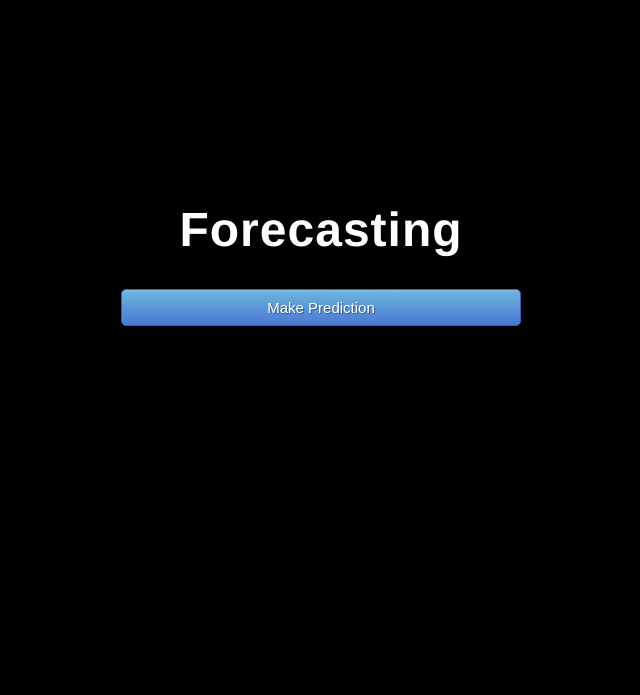
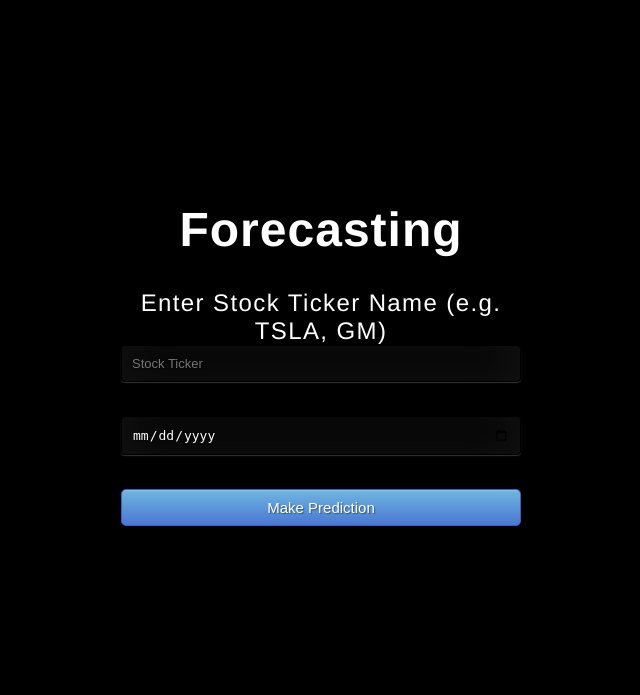
Before and after one commit to TLChilton/react-flask-app, a Flask app: page / in a window 1280 px wide. Shown: the top 695 px of the page, without its empty margins (369-1009 px from the left). Run offline with Flask 2, Linux system fonts and the light colour scheme.

Commit message:
Added stock ticker and date input

```diff
--- a/Thomas-Experiment/app.py
+++ b/Thomas-Experiment/app.py
@@ -11,7 +11,7 @@ import dataDownload as dd  # dataDownload.py file uses pytrends library
 from tensorflow import keras
 from math import floor
 from sklearn.preprocessing import MinMaxScaler
-from flask import Flask, Response, render_template
+from flask import Flask, Response, render_template, request
 from matplotlib import pyplot
 import datetime
 from pandas.tseries.holiday import USFederalHolidayCalendar
@@ -102,103 +102,114 @@ def home():
 
 @app.route("/predict", methods=["POST", "GET"])
 def predict():
-    global GTRENDS_CACHE
-    # Download stock data
-    df_GM = pdr.get_data_tiingo("GM", api_key=key)
-    df_GM.index = df_GM.index.droplevel(0)
-    df_GM.index = pd.to_datetime(df_GM.index)
-    # Get today's date and a date 280 trading days in the past
-    today = datetime.datetime.today()
-    past = (today - 281 * US_BUSINESS_DAY).to_pydatetime()
+    if request.method == 'POST':
+        global GTRENDS_CACHE
+        # Download stock data
+        stock = request.form['stock']
+        print(stock, flush=True)
+        try:
+            df_Stock = pdr.get_data_tiingo(stock, api_key=key)
+        except pdr._utils.RemoteDataError:
+            return render_template("index.html", error_text="Invalid Stock Ticker. Stock '%s' not found" %(stock))
+        df_Stock.index = df_Stock.index.droplevel(0)
+        df_Stock.index = pd.to_datetime(df_Stock.index)
+        # The stock data is timezoned, so we have to make it untimezoned
+        df_Stock.index = df_Stock.index.tz_convert(None)
+        # Get inputed date and a date 280 trading days in the past
+        today = datetime.datetime.strptime(request.form['date'], '%Y-%m-%d')
+        past = df_Stock.loc[(df_Stock.index.to_pydatetime() <= today)].index[-281]
 
-    ''' Section for Google Trends
-     We check if the Google Trends data we need is available in the cached CSV
-     Otherwise we download it'''
-    # If our date is before the cache's last date
-    if GTRENDS_CACHE.iloc[-1:].index.to_pydatetime()[0] >= today:
-        # If our date is before the cache's first date
-        if today < GTRENDS_CACHE.iloc[0].index.to_pydatetime()[0]:
-            download = downloadTrends(past, GTRENDS_CACHE.iloc[0].index.to_pydatetime()[0])
+        ''' Section for Google Trends
+        We check if the Google Trends data we need is available in the cached CSV
+        Otherwise we download it'''
+        # If our date is before the cache's last date
+        if GTRENDS_CACHE.index[-1:] >= today:
+            # If our date is before the cache's first date
+            if today < GTRENDS_CACHE.index[0] or past < GTRENDS_CACHE.index[0]:
+                download = downloadTrends(past, GTRENDS_CACHE.index[0])
+                if download is None:
+                    past = GTRENDS_CACHE.index[0]
+                    today = (past + 281 * US_BUSINESS_DAY).to_pydatetime()
+                    df_trends = GTRENDS_CACHE.loc[(GTRENDS_CACHE.index <= today)]
+                else:
+                    df_fromCache = GTRENDS_CACHE.loc[(GTRENDS_CACHE.index >= past)]
+                    GTRENDS_CACHE = pd.concat([download, GTRENDS_CACHE]).drop_duplicates()
+                    GTRENDS_CACHE.to_csv("data/CachedGoogleTrends.csv")
+                    df_trends = pd.concat([download, df_fromCache]).drop_duplicates()
+            else:
+                df_trends = GTRENDS_CACHE.loc[(GTRENDS_CACHE.index <= today) & (GTRENDS_CACHE.index >= past)]
+        # If our date is after the cache's last date
+        else:
+            download = downloadTrends(GTRENDS_CACHE.index[-1:], today)
             if download is None:
-                past = GTRENDS_CACHE.iloc[0].index.to_pydatetime()[0]
-                today = (past + 281 * US_BUSINESS_DAY).to_pydatetime()
-                df_trends = GTRENDS_CACHE.loc[(GTRENDS_CACHE.index <= today)]
+                today = GTRENDS_CACHE.index[-1:]
+                past = (today - 281 * US_BUSINESS_DAY).to_pydatetime()
+                df_trends = GTRENDS_CACHE.loc[(GTRENDS_CACHE.index >= past)]
             else:
                 df_fromCache = GTRENDS_CACHE.loc[(GTRENDS_CACHE.index >= past)]
-                GTRENDS_CACHE = pd.concat([download, GTRENDS_CACHE]).drop_duplicates()
+                GTRENDS_CACHE = pd.concat([GTRENDS_CACHE, download]).drop_duplicates()
                 GTRENDS_CACHE.to_csv("data/CachedGoogleTrends.csv")
-                df_trends = pd.concat([download, df_fromCache]).drop_duplicates()
-        else:
-            df_trends = GTRENDS_CACHE.loc[(GTRENDS_CACHE.index <= today) & (GTRENDS_CACHE.index >= past)]
-    # If our date is after the cache's last date
+                df_trends = pd.concat([df_fromCache, download]).drop_duplicates()
+
+        # Merge datasets
+        df = df_Stock.merge(df_trends, how="outer", left_index=True, right_index=True)
+        # Add day info for the model to use
+        df["Month"] = pd.DatetimeIndex(df.index).month
+        df["Day of the Month"] = pd.DatetimeIndex(df.index).day
+        df["Day of the Week"] = pd.DatetimeIndex(df.index).dayofweek
+        df["Day of the Year"] = pd.DatetimeIndex(df.index).dayofyear
+        df["Year"] = pd.DatetimeIndex(df.index).year
+        # Only keep columns we're using
+        df.drop(
+            df.columns.difference(["Date","close","EV Trend","Coronavirus Trend","Month","Day of the Month","Day of the Week","Day of the Year","Year",]),
+            1,
+            inplace=True,
+        )
+        df[['EV Trend', 'Coronavirus Trend']] = df[['EV Trend', 'Coronavirus Trend']].fillna(value=0)
+        df.dropna(inplace=True)
+        df_predict = df.tail(280)
+        values = df_predict.values
+        values = values.astype("float32")
+        scaler = MinMaxScaler(feature_range=(0, 1))
+        predict_X = scaler.fit_transform(values)
+        print(df_trends.shape)
+        print(predict_X.shape, flush=True)
+        predict_X = predict_X.reshape(-1, 280, len(df.columns))
+
+        # Make Prediction
+        yhat = model.predict(predict_X)
+        yhat = yhat.reshape(-1, 1)
+
+        # Finding Quarterly Maxes in Prediction
+        numQuarters = floor(365 / 90)
+        quarter = floor(365 / numQuarters)
+        maxes = [np.argmax(yhat[0:quarter], axis=0)]
+        for i in range(0, numQuarters - 1):
+            maxes.append(
+                np.argmax(yhat[quarter * (i + 1) : quarter * (i + 2) - 1], axis=0)
+                + quarter * (i + 1)
+            )
+
+        # Create plot
+        pyplot.figure(figsize=(11, 4))
+        pyplot.plot(yhat, color="b", label="Prediction", zorder=2)
+        # Adding dashed lines for the quarterly maximums
+        pyplot.axvline(
+            x=maxes[0], color="r", linestyle="--", label="Quarterly Max", zorder=1
+        )
+        for xc in maxes[1:]:
+            pyplot.axvline(x=xc, color="r", linestyle="--", zorder=1)
+        pyplot.legend(loc="upper left")
+        pyplot.title("Prediction with Quarterly Maxes")
+        pyplot.tight_layout()
+        # Save plot to file
+        pyplot.savefig("static/images/chart.png")
+        # Save prediction data to CSV
+        np.savetxt("uploads/Prediction.csv", yhat, delimiter=",")
+        # Go to results page
+        return render_template("results.html", url="static/images/chart.png", Stock=stock)
     else:
-        download = downloadTrends(GTRENDS_CACHE.iloc[-1:].index.to_pydatetime()[0], today)
-        if download is None:
-            today = GTRENDS_CACHE.iloc[-1:].index.to_pydatetime()[0]
-            past = (today - 281 * US_BUSINESS_DAY).to_pydatetime()
-            df_trends = GTRENDS_CACHE.loc[(GTRENDS_CACHE.index >= past)]
-        else:
-            df_fromCache = GTRENDS_CACHE.loc[(GTRENDS_CACHE.index >= past)]
-            GTRENDS_CACHE = pd.concat([GTRENDS_CACHE, download]).drop_duplicates()
-            GTRENDS_CACHE.to_csv("data/CachedGoogleTrends.csv")
-            df_trends = pd.concat([df_fromCache, download]).drop_duplicates()
-
-    # The stock data is timezoned, so we have to make it untimezoned
-    df_GM.index = df_GM.index.tz_convert(None)
-    # Merge datasets
-    df = df_GM.merge(df_trends, how="outer", left_index=True, right_index=True)
-    # Add day info for the model to use
-    df["Month"] = pd.DatetimeIndex(df.index).month
-    df["Day of the Month"] = pd.DatetimeIndex(df.index).day
-    df["Day of the Week"] = pd.DatetimeIndex(df.index).dayofweek
-    df["Day of the Year"] = pd.DatetimeIndex(df.index).dayofyear
-    df["Year"] = pd.DatetimeIndex(df.index).year
-    # Only keep columns we're using
-    df.drop(
-        df.columns.difference(["Date","close","EV Trend","Coronavirus Trend","Month","Day of the Month","Day of the Week","Day of the Year","Year",]),
-        1,
-        inplace=True,
-    )
-    df.dropna(inplace=True)
-    df_predict = df.tail(280)
-    values = df_predict.values
-    values = values.astype("float32")
-    scaler = MinMaxScaler(feature_range=(0, 1))
-    predict_X = scaler.fit_transform(values)
-    predict_X = predict_X.reshape(-1, 280, len(df.columns))
-
-    # Make Prediction
-    yhat = model.predict(predict_X)
-    yhat = yhat.reshape(-1, 1)
-
-    # Finding Quarterly Maxes in Prediction
-    numQuarters = floor(365 / 90)
-    quarter = floor(365 / numQuarters)
-    maxes = [np.argmax(yhat[0:quarter], axis=0)]
-    for i in range(0, numQuarters - 1):
-        maxes.append(
-            np.argmax(yhat[quarter * (i + 1) : quarter * (i + 2) - 1], axis=0)
-            + quarter * (i + 1)
-        )
-
-    # Create plot
-    pyplot.figure(figsize=(11, 4))
-    pyplot.plot(yhat, color="b", label="Prediction", zorder=2)
-    # Adding dashed lines for the quarterly maximums
-    pyplot.axvline(
-        x=maxes[0], color="r", linestyle="--", label="Quarterly Max", zorder=1
-    )
-    for xc in maxes[1:]:
-        pyplot.axvline(x=xc, color="r", linestyle="--", zorder=1)
-    pyplot.legend(loc="upper left")
-    pyplot.title("Prediction with Quarterly Maxes")
-    pyplot.tight_layout()
-    # Save plot to file
-    pyplot.savefig("static/images/chart.png")
-    # Save prediction data to CSV
-    np.savetxt("uploads/Prediction.csv", yhat, delimiter=",")
-    # Go to results page
-    return render_template("results.html", url="static/images/chart.png")
+        return f"The URL /predict was accessed directly. It only accepts POSTs"
 
 
 @app.route("/getPlotCSV", methods=["POST", "GET"])
--- a/Thomas-Experiment/templates/index.html
+++ b/Thomas-Experiment/templates/index.html
@@ -18,6 +18,8 @@
 
      <!-- Main Input For Receiving Query to our ML -->
     <form action="{{ url_for('predict')}}"method="post">
+      <p>Enter Stock Ticker Name (e.g. TSLA, GM) <input type = "text" name = "stock" placeholder="Stock Ticker" /></p>
+      <p><input type="date" id="date" name="date" format="dd/mm/yyyy" placeholder="DD-MM-YYYY"></p>
       <button type="submit" class="btn btn-primary btn-block btn-large">Make Prediction</button>
     </form>
 
--- a/Thomas-Experiment/templates/results.html
+++ b/Thomas-Experiment/templates/results.html
@@ -13,7 +13,7 @@
 
 <body style="background: #000;">
  <div class="center">
-	<h1>Results</h1>
+	<h1>{{ Stock }} Results</h1>
   </div>
 
    <img src={{ url }} alt="Chart", class="center">
```
